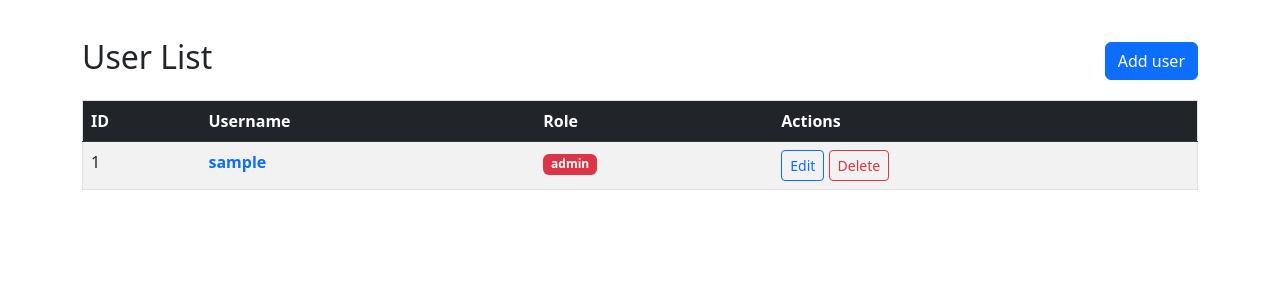
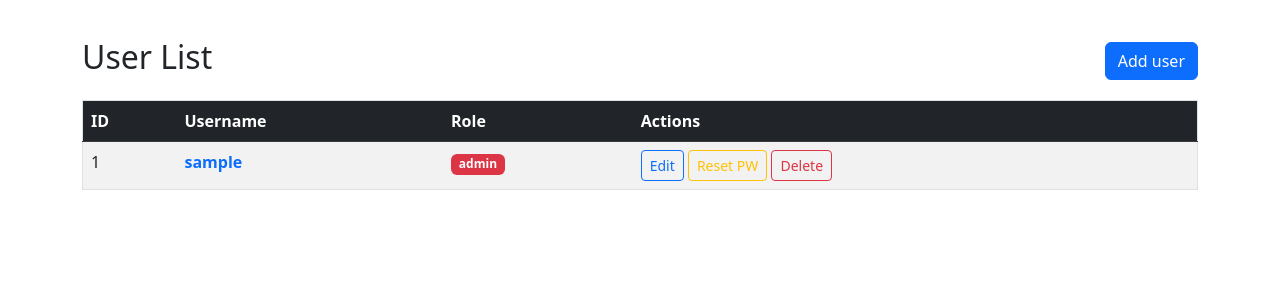
Before and after one commit to nhattm3006/CaoHoc-MatMaUngDung, a Flask app: page /admin/user/list in a window 1280 px wide. Shown: the part 56-356 px from the top of the page. Run offline with Flask 3, Linux system fonts and the light colour scheme; the visitor is signed in with stand-in values (Sample User, id 1); tables that the repository leaves empty hold one stand-in row (values such as "Sample post"); some libraries are stand-ins or nearby versions.

Commit message:
Implement Admin Password Reset feature

```diff
--- a/routes/admin_routes.py
+++ b/routes/admin_routes.py
@@ -108,6 +108,21 @@ def add_user():
     return render_template("admin/user_add.html")
 
 
+@admin_bp.route("/admin/user/reset_password/<int:user_id>", methods=["POST"])
+@login_required
+@admin_required
+def reset_password(user_id):
+    user = User.query.get_or_404(user_id)
+
+    # Reset to default password "123"
+    new_hashed = hash_password(user.username, "123")
+    user.password = new_hashed
+
+    db.session.commit()
+    flash(f"Mật khẩu của {user.username} đã được reset về '123'.", "success")
+    return redirect("/admin/user/list")
+
+
 # FILE MANAGEMENT FOR ADMIN
 
 @admin_bp.route("/admin/file/list")
--- a/templates/admin/user_list.html
+++ b/templates/admin/user_list.html
@@ -32,6 +32,10 @@
                     </td>
                     <td>
                         <a href="/admin/user/edit/{{user.id}}" class="btn btn-sm btn-outline-primary">Edit</a>
+                        <form action="/admin/user/reset_password/{{user.id}}" method="POST" class="d-inline">
+                            <button type="submit" class="btn btn-sm btn-outline-warning"
+                                onclick="return confirm('Reset mật khẩu của người dùng này về 123?')">Reset PW</button>
+                        </form>
                         <a href="/admin/user/delete/{{user.id}}" class="btn btn-sm btn-outline-danger"
                             onclick="return confirm('Xóa người dùng này?')">Delete</a>
                     </td>
```
